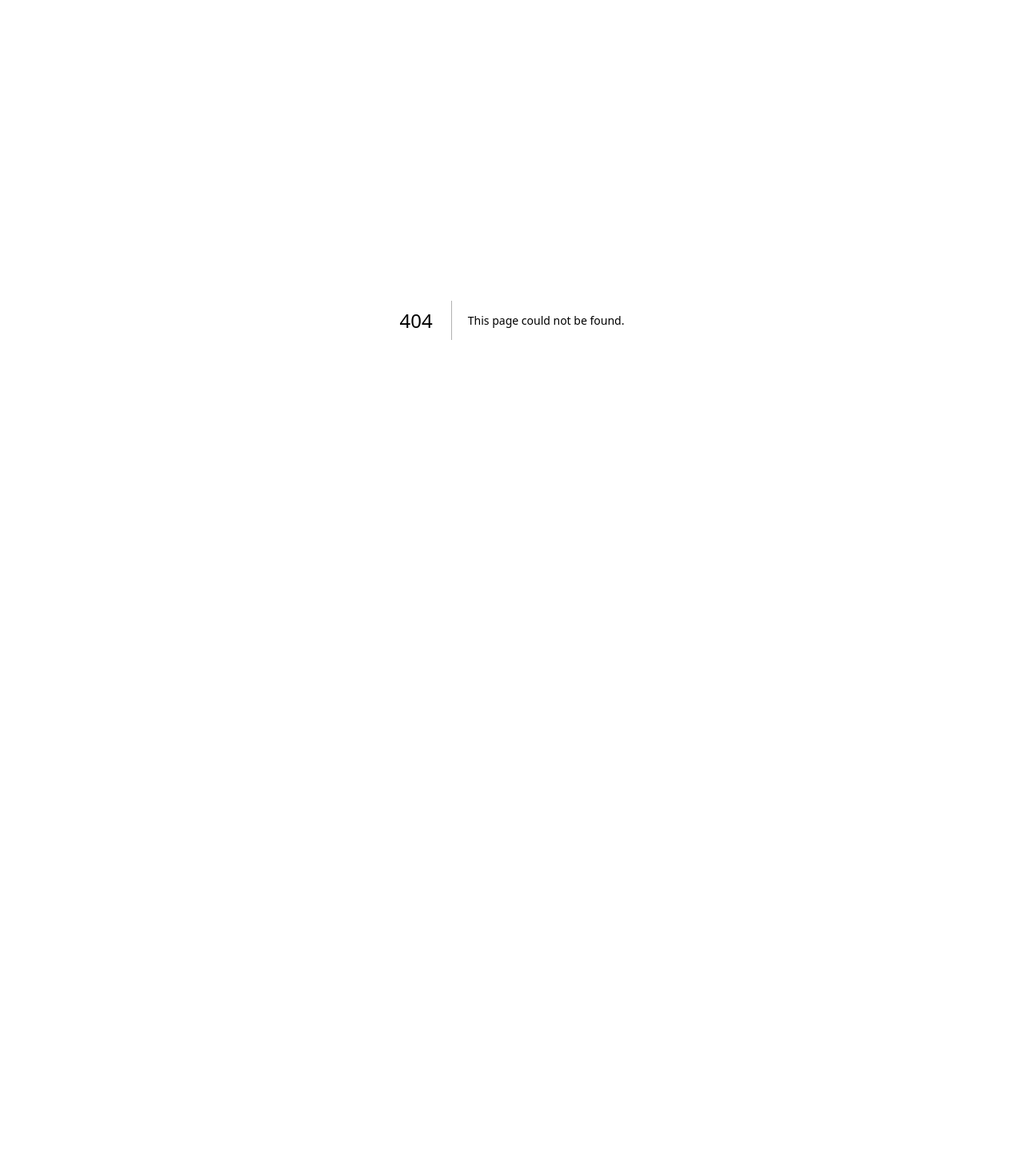
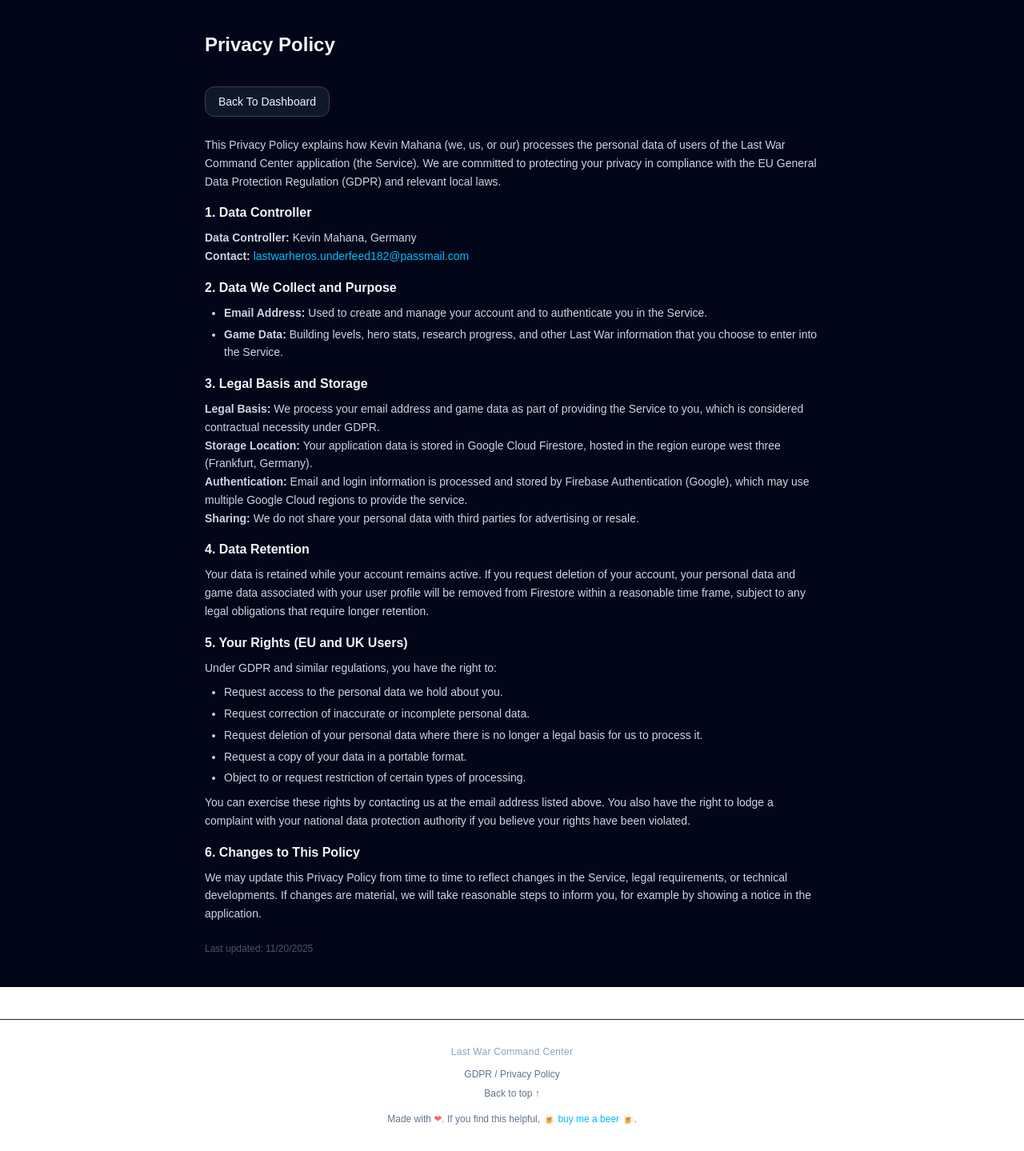
Before and after one commit to starscream81/lwdashboard, a Next.js app: page /privacy in a window 1280 px wide. Before the commit this address had no page. Shown: the whole page at 80% size. Before the commit the page ends 800 px from the top, so only its background shows below. Built offline with nearby package versions, Linux system fonts and the light colour scheme.

Commit message:
Add shared footer and privacy page; update root layout

```diff
--- a/app/layout.tsx
+++ b/app/layout.tsx
@@ -2,6 +2,7 @@
 import { Geist, Geist_Mono } from "next/font/google";
 import "./globals.css";
 import { LanguageProvider } from "./i18n/LanguageProvider";
+import AppFooter from "@/components/AppFooter";
 
 const geistSans = Geist({
   variable: "--font-geist-sans",
@@ -18,11 +19,16 @@
   description: "Last War Tracker",
 };
 
-export default function RootLayout(props: { children: React.ReactNode }) {
+type RootLayoutProps = {
+  children: React.ReactNode;
+};
+
+export default function RootLayout({ children }: RootLayoutProps) {
   return (
-    <html lang="en">
-      <body>
-        <LanguageProvider>{props.children}</LanguageProvider>
+    <html lang="en" className={`${geistSans.variable} ${geistMono.variable}`}>
+      <body className="min-h-screen bg-slate-950 text-slate-50">
+        <LanguageProvider>{children}</LanguageProvider>
+        <AppFooter />
       </body>
     </html>
   );
--- /dev/null
+++ b/app/privacy/page.tsx
@@ -0,0 +1,151 @@
+export default function PrivacyPage() {
+  return (
+    <main className="min-h-screen bg-slate-950 text-slate-50 px-4 py-10">
+      <div className="max-w-3xl mx-auto space-y-6">
+        <h1 className="text-2xl font-semibold text-slate-100">
+          Privacy Policy
+        </h1>
+
+        <a
+        href="/dashboard"
+        className="inline-flex items-center justify-center rounded-xl border border-slate-700 bg-slate-900 px-4 py-2 text-sm font-medium text-slate-100 hover:bg-slate-800 mt-3"
+        >
+        Back To Dashboard
+        </a>
+
+        <section className="space-y-4 text-sm text-slate-300 leading-relaxed">
+          <p>
+            This Privacy Policy explains how Kevin Mahana{" "}
+            {"("}we, us, or our{")"} processes the personal data of users of
+            the Last War Command Center application{" "}
+            {"("}the Service{")"}. We are committed to protecting your privacy
+            in compliance with the EU General Data Protection Regulation
+            {" ("}GDPR{")"} and relevant local laws.
+          </p>
+
+          {/* 1. Data Controller */}
+          <div className="space-y-2">
+            <h2 className="text-base font-semibold text-slate-100">
+              1. Data Controller
+            </h2>
+            <p>
+              <strong>Data Controller:</strong> Kevin Mahana, Germany
+              <br />
+              <strong>Contact:</strong>{" "}
+              <a
+                href="mailto:lastwarheros.underfeed182@passmail.com"
+                className="text-sky-400 hover:text-sky-300"
+              >
+                lastwarheros.underfeed182@passmail.com
+              </a>
+            </p>
+          </div>
+
+          {/* 2. Data we collect and purpose */}
+          <div className="space-y-2">
+            <h2 className="text-base font-semibold text-slate-100">
+              2. Data We Collect and Purpose
+            </h2>
+            <ul className="list-disc ml-6 space-y-1">
+              <li>
+                <strong>Email Address:</strong> Used to create and manage your
+                account and to authenticate you in the Service.
+              </li>
+              <li>
+                <strong>Game Data:</strong> Building levels, hero stats, research
+                progress, and other Last War information that you choose to
+                enter into the Service.
+              </li>
+            </ul>
+          </div>
+
+          {/* 3. Legal basis and storage */}
+          <div className="space-y-2">
+            <h2 className="text-base font-semibold text-slate-100">
+              3. Legal Basis and Storage
+            </h2>
+            <p>
+              <strong>Legal Basis:</strong> We process your email address and
+              game data as part of providing the Service to you, which is
+              considered contractual necessity under GDPR.
+              <br />
+              <strong>Storage Location:</strong> Your application data is stored
+              in Google Cloud Firestore, hosted in the region europe west three
+              {" ("}Frankfurt, Germany{")"}.
+              <br />
+              <strong>Authentication:</strong> Email and login information is
+              processed and stored by Firebase Authentication{" "}
+              {"("}Google{")"}, which may use multiple Google Cloud regions to
+              provide the service.
+              <br />
+              <strong>Sharing:</strong> We do not share your personal data with
+              third parties for advertising or resale.
+            </p>
+          </div>
+
+          {/* 4. Retention */}
+          <div className="space-y-2">
+            <h2 className="text-base font-semibold text-slate-100">
+              4. Data Retention
+            </h2>
+            <p>
+              Your data is retained while your account remains active. If you
+              request deletion of your account, your personal data and game data
+              associated with your user profile will be removed from Firestore
+              within a reasonable time frame, subject to any legal obligations
+              that require longer retention.
+            </p>
+          </div>
+
+          {/* 5. Your rights */}
+          <div className="space-y-2">
+            <h2 className="text-base font-semibold text-slate-100">
+              5. Your Rights {"("}EU and UK Users{")"}
+            </h2>
+            <p>
+              Under GDPR and similar regulations, you have the right to:
+            </p>
+            <ul className="list-disc ml-6 space-y-1">
+              <li>Request access to the personal data we hold about you.</li>
+              <li>
+                Request correction of inaccurate or incomplete personal data.
+              </li>
+              <li>
+                Request deletion of your personal data where there is no longer
+                a legal basis for us to process it.
+              </li>
+              <li>Request a copy of your data in a portable format.</li>
+              <li>
+                Object to or request restriction of certain types of processing.
+              </li>
+            </ul>
+            <p>
+              You can exercise these rights by contacting us at the email
+              address listed above. You also have the right to lodge a complaint
+              with your national data protection authority if you believe your
+              rights have been violated.
+            </p>
+          </div>
+
+          {/* 6. Changes to this policy */}
+          <div className="space-y-2">
+            <h2 className="text-base font-semibold text-slate-100">
+              6. Changes to This Policy
+            </h2>
+            <p>
+              We may update this Privacy Policy from time to time to reflect
+              changes in the Service, legal requirements, or technical
+              developments. If changes are material, we will take reasonable
+              steps to inform you, for example by showing a notice in the
+              application.
+            </p>
+          </div>
+
+          <p className="text-xs text-slate-600 mt-6">
+            Last updated: {new Date().toLocaleDateString("en-US")}
+          </p>
+        </section>
+      </div>
+    </main>
+  );
+}
--- /dev/null
+++ b/src/components/AppFooter.tsx
@@ -0,0 +1,48 @@
+"use client";
+
+export default function AppFooter() {
+  const scrollToTop = () => {
+    window.scrollTo({
+      top: 0,
+      behavior: "smooth",
+    });
+  };
+
+  return (
+    <footer className="mt-10 py-8 text-center text-xs text-slate-500 border-t border-slate-800">
+      <p className="text-slate-400 font-medium tracking-wide">
+        Last War Command Center
+      </p>
+
+      <div className="mt-3 flex flex-col items-center gap-2 text-slate-500">
+        {/* GDPR / Privacy Policy */}
+        <a
+          href="/privacy"
+          className="hover:text-slate-300 transition-colors"
+        >
+          GDPR / Privacy Policy
+        </a>
+
+        {/* Back to Top */}
+        <button
+          onClick={scrollToTop}
+          className="hover:text-slate-300 transition-colors"
+        >
+          Back to top ↑
+        </button>
+      </div>
+
+      <p className="mt-4 text-slate-500">
+        Made with <span className="text-red-400">❤</span>. If you find this helpful,
+        <a
+          href="https://paypal.me/KMahana"
+          target="_blank"
+          className="text-sky-400 hover:text-sky-300 ml-1 transition-colors"
+        >
+          🍺 buy me a beer 🍺
+        </a>
+        .
+      </p>
+    </footer>
+  );
+}
```
